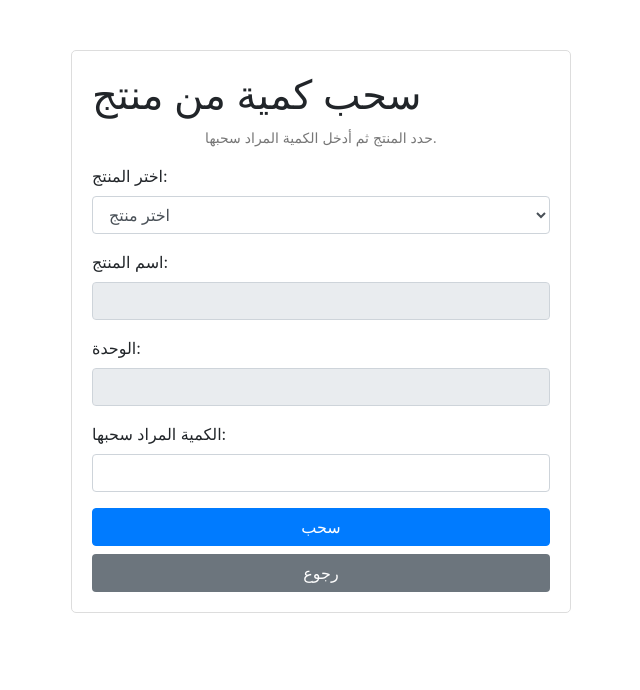
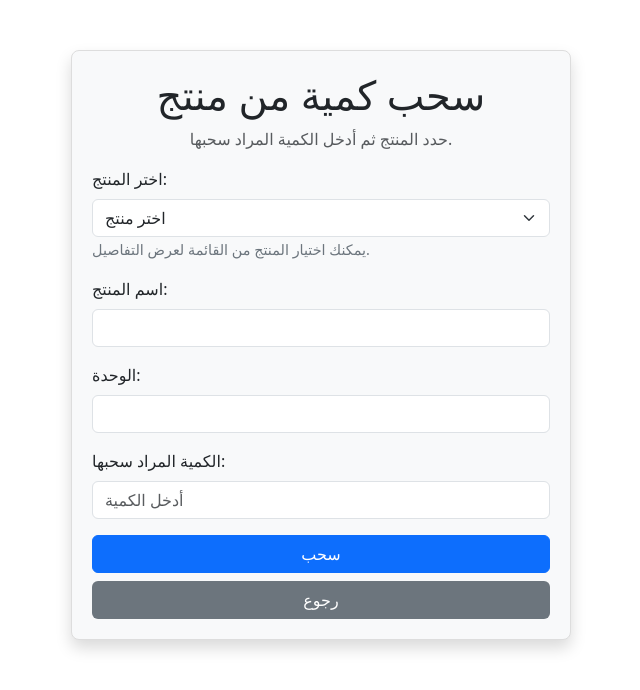
Before and after one commit to abuzain153/myproject, a Django app: template myapp/templates/myapp/withdraw_quantity.html in a window 1280 px wide. Shown: the top 690 px of the page, without its empty margins (319-959 px from the left). Run offline with Django 5.2, Linux system fonts and the light colour scheme; the template is opened without the code that fills it, so the values that code supplies are empty; some libraries are stand-ins or nearby versions.

Commit message:
Update withdraw_quantity.html

```diff
--- a/myapp/templates/myapp/withdraw_quantity.html
+++ b/myapp/templates/myapp/withdraw_quantity.html
@@ -4,31 +4,36 @@
     <meta charset="UTF-8">
     <meta name="viewport" content="width=device-width, initial-scale=1.0">
     <title>سحب كمية من منتج</title>
-    <link href="https://stackpath.bootstrapcdn.com/bootstrap/4.5.2/css/bootstrap.min.css" rel="stylesheet">
+    <link href="https://cdn.jsdelivr.net/npm/bootstrap@5.3.0/dist/css/bootstrap.min.css" rel="stylesheet">
     <style>
         .form-container {
-            width: 500px;
+            max-width: 500px;
             margin: 50px auto;
             padding: 20px;
             border: 1px solid #ddd;
-            border-radius: 5px;
+            border-radius: 8px;
+            background-color: #f8f9fa;
         }
         .btn-back {
             background-color: #6c757d;
             color: white;
         }
+        .info-text {
+            font-size: 0.9rem;
+            color: #6c757d;
+        }
     </style>
 </head>
 <body>
-    <div class="form-container">
-        <h1>سحب كمية من منتج</h1>
-        <p style="text-align: center; color: #777; font-size: 14px;">حدد المنتج ثم أدخل الكمية المراد سحبها.</p>
+    <div class="form-container shadow">
+        <h1 class="text-center">سحب كمية من منتج</h1>
+        <p class="text-center text-muted">حدد المنتج ثم أدخل الكمية المراد سحبها.</p>
 
         <form method="post">
             {% csrf_token %}
-            <div class="form-group">
-                <label for="product_id">اختر المنتج:</label>
-                <select name="product_id" id="product_id" class="form-control" required>
+            <div class="form-group mb-3">
+                <label for="product_id" class="form-label">اختر المنتج:</label>
+                <select name="product_id" id="product_id" class="form-select" required>
                     <option value="">اختر منتج</option>
                     {% for product in products %}
                         <option value="{{ product.id }}" data-code="{{ product.product_code }}" data-unit="{{ product.unit }}">
@@ -36,25 +41,26 @@
                         </option>
                     {% endfor %}
                 </select>
+                <small class="info-text">يمكنك اختيار المنتج من القائمة لعرض التفاصيل.</small>
             </div>
 
-            <div class="form-group">
-                <label for="product_name">اسم المنتج:</label>
+            <div class="form-group mb-3">
+                <label for="product_name" class="form-label">اسم المنتج:</label>
                 <input type="text" id="product_name" class="form-control" readonly>
             </div>
 
-            <div class="form-group">
-                <label for="unit">الوحدة:</label>
+            <div class="form-group mb-3">
+                <label for="unit" class="form-label">الوحدة:</label>
                 <input type="text" id="unit" class="form-control" readonly>
             </div>
 
-            <div class="form-group">
-                <label for="quantity_to_withdraw">الكمية المراد سحبها:</label>
-                <input type="text" name="quantity_to_withdraw" id="quantity_to_withdraw" class="form-control" required step="any">
+            <div class="form-group mb-3">
+                <label for="quantity_to_withdraw" class="form-label">الكمية المراد سحبها:</label>
+                <input type="number" name="quantity_to_withdraw" id="quantity_to_withdraw" class="form-control" required step="any" placeholder="أدخل الكمية">
             </div>
 
-            <button type="submit" class="btn btn-primary btn-block">سحب</button>
-            <button type="button" onclick="window.history.back();" class="btn btn-back btn-block">رجوع</button>
+            <button type="submit" class="btn btn-primary w-100 mb-2">سحب</button>
+            <button type="button" onclick="window.history.back();" class="btn btn-back w-100">رجوع</button>
 
             {% if success %}
                 <div class="alert alert-success mt-3">
@@ -68,9 +74,7 @@
         </form>
     </div>
 
-    <script src="https://code.jquery.com/jquery-3.5.1.slim.min.js"></script>
-    <script src="https://cdn.jsdelivr.net/npm/@popperjs/core@2.9.3/dist/umd/popper.min.js"></script>
-    <script src="https://stackpath.bootstrapcdn.com/bootstrap/4.5.2/js/bootstrap.min.js"></script>
+    <script src="https://cdn.jsdelivr.net/npm/bootstrap@5.3.0/dist/js/bootstrap.bundle.min.js"></script>
     <script>
         document.getElementById('product_id').addEventListener('change', function() {
             const selectedOption = this.options[this.selectedIndex];
```
